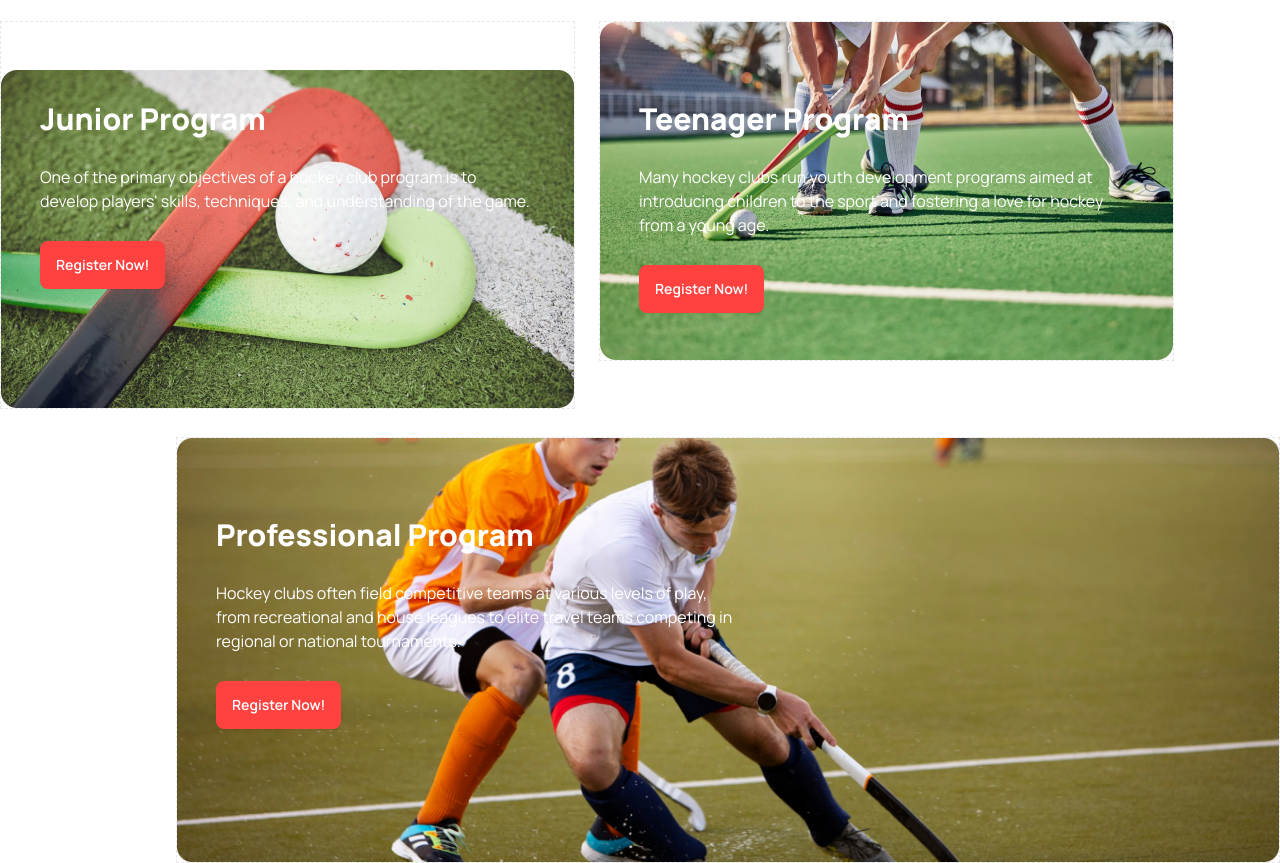
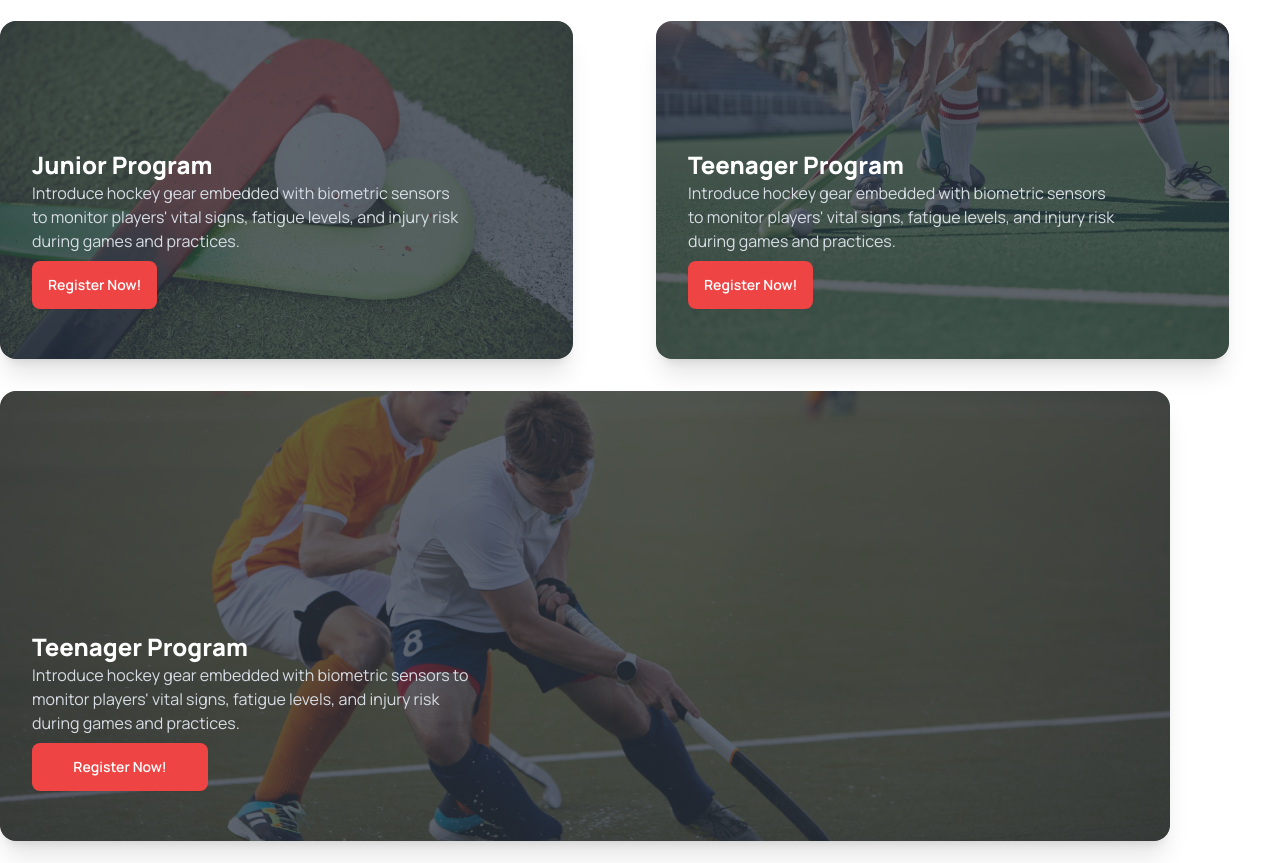
Before and after one commit to jobayerh99/assainment2, a plain HTML site: page index.html in a window 1280 px wide. Shown: the part 1680-2543 px from the top of the page. Drawn offline with nearby package versions, Linux system fonts and the light colour scheme.

Commit message:
program section complete

```diff
--- a/index.html
+++ b/index.html
@@ -211,37 +211,49 @@
 
             <!-- program section card -->
 
-            <div class="flex gap-8 lg:gap-6 flex-col lg:flex-row">
+            <div class="grid gap-8 grid-cols-1 lg:grid-cols-2">
                 <!-- card 1 -->
-                <div class="relative text-white">
-                    <img class="border border-dashed pt-12" src="Images/2.png" alt="">
-                    <div class=" lg:w-[495px] text-left absolute top-24 lg:absolute lg:top-20 lg:left-10 ">
-                        <h2 class="font-extrabold text-3xl">Junior Program</h2>
-                        <p class="py-7"> One of the primary objectives of a hockey club program is to develop players'
-                            skills, techniques, and understanding of the game.</p>
-                        <button class="btn btn-primary bg-btn-color border-none text-white">Register Now!</button>
+                <div class="card lg:w-[573px] bg-base-100 shadow-xl image-full">
+                    <figure><img src="Images/2.png" alt="Shoes" />
+                    </figure>
+                    <div class="card-body text-left lg:w-[495px]">
+                        <div class="pt-24">
+                            <h2 class="card-title font-extrabold text-2xl text-white">Junior Program</h2>
+                        <p>Introduce hockey gear embedded with biometric sensors to monitor players' vital signs,
+                            fatigue levels, and injury risk during games and practices.</p>
+                        </div>
+                        <div class="card-actions justify-start">
+                            <button class="btn btn-primary bg-red-500 text-white border-none">Register Now!</button>
                         </div>
                     </div>
-                <!-- card 2 -->
-                <div class="relative  text-white">
-                    <img class="border border-dashed" src="Images/3.png" alt="">
-                    <div class="lg:w-[495px] text-left absolute top-20 left-10">
-                        <h2 class="font-extrabold text-3xl">Teenager Program</h2>
-                        <p class="py-7"> Many hockey clubs run youth development programs aimed at introducing children
-                            to the sport and fostering a love for hockey from a young age.</p>
-                        <button class="btn btn-primary bg-btn-color border-none text-white">Register Now!</button>
+                </div>
+                <!-- card-2 -->
+                <div class="card w-[573px] bg-base-100 shadow-xl image-full">
+                    <figure><img src="Images/3.png" alt="Shoes" />
+                    </figure>
+                    <div class="card-body text-left lg:w-[495px]">
+                        <div class="lg:pt-24">
+                            <h2 class="card-title font-extrabold text-2xl text-white">Teenager Program</h2>
+                        <p>Introduce hockey gear embedded with biometric sensors to monitor players' vital signs,
+                            fatigue levels, and injury risk during games and practices.</p>
+                        </div>
+                        <div class="card-actions justify-start">
+                            <button class="btn btn-primary bg-red-500 text-white border-none">Register Now!</button>
                         </div>
                     </div>
                 </div>
                 <!-- card 3 -->
-            <div class="relative lg:mt-7 lg:ml-44 text-white">
-                <img class="border border-dashed" src="Images/4.png" alt="">
-                <div class=" text-left absolute top-20 left-10 lg:w-[520px]">
-                    <h2 class="font-extrabold text-3xl">Professional Program</h2>
-                    <p class=" lg:py-7"> Hockey clubs often field competitive teams at various levels of play, from
-                        recreational and house leagues to elite travel teams competing in regional or national
-                        tournaments.</p>
-                    <button class="btn btn-primary bg-btn-color border-none text-white">Register Now!</button>
+                <div class="card  lg:w-[1170px] shadow-xl image-full lg:col-span-2">
+                    <figure><img src="Images/4.png" alt="Shoes" />
+                    </figure>
+                    <div class="card-body text-left lg:w-[520px]">
+                        <div class="pt-52">
+                            <h2 class="card-title font-extrabold text-2xl text-white">Teenager Program</h2>
+                        <p>Introduce hockey gear embedded with biometric sensors to monitor players' vital signs,
+                            fatigue levels, and injury risk during games and practices.</p>
+                        </div>
+                        <button class="btn btn-primary bg-red-500 text-white border-none w-44">Register Now!</button>
+                    </div>
                 </div>
             </div>
         </section>
@@ -555,7 +567,8 @@
     <footer class="footer p-10 bg-black text-white mt-24 grid ">
         <aside class="sm:col-span-2">
             <h6 class="footer-title">Get In Touch</h6>
-          <p> It's a friendly and <br> informal way to express <br> openness to further interaction, <br> whether it's for inquiries, <br> collaboration, or simply to stay connected.</p>
+            <p> It's a friendly and <br> informal way to express <br> openness to further interaction, <br> whether it's
+                for inquiries, <br> collaboration, or simply to stay connected.</p>
             <div class="flex pt-6">
                 <i class="fa-regular fa-message pt-1"></i>
                 <p class="font-medium pl-2">hockeys@support.com</p>
```
Lines whose indentation alone changed are shown as unchanged.
